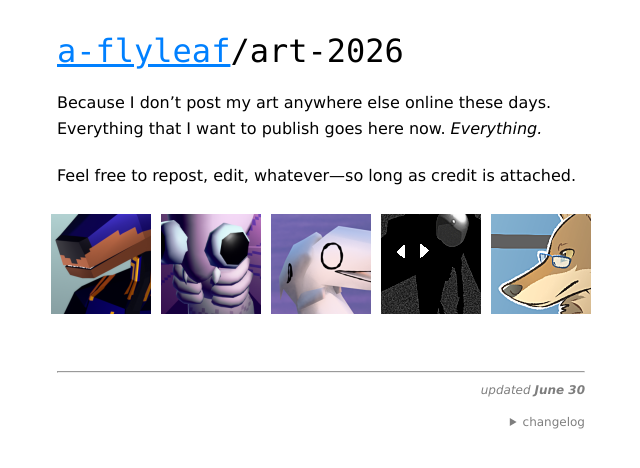
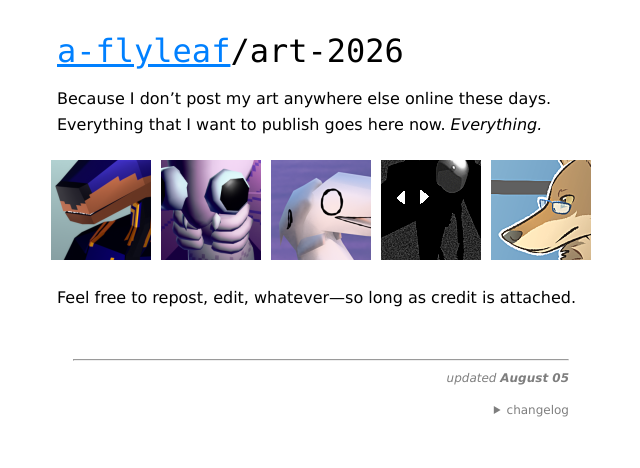
Before and after one commit to a-flyleaf/art-2026, a Jekyll site: the page built from index.html, in a window 1280 px wide. Shown: the top 468 px of the page, without its empty margins (319-959 px from the left). Built offline with Jekyll 4.4.1, drawn with Linux system fonts in a browser that asks for light colours.

Commit message:
index tweaks
- added note about page layouts & images in new tabs. then decided to not do the latter
- tiny CSS tweaks

```diff
--- a/assets/00.css
+++ b/assets/00.css
@@ -12,7 +12,7 @@ summary{cursor:pointer;}
 #index .wrap{max-width:35rem;}
 #index h1{font-size:2em; margin-top:1em; font-weight:normal; font-family:consolas,monospace;}
 #index a{color:#0080ff;} #index a:hover,#index a:active,#index a:hover{color:inherit; text-decoration:none;}
-#index p{line-height:1.65; margin:1.25em 0;}
+#index p{line-height:1.65; margin:1em 0;}
 @media (prefers-color-scheme:dark){
 	#index{background:#202020; color:#efefef;}
 	#index a{color:#00c0ff;}
--- a/index.html
+++ b/index.html
@@ -2,7 +2,7 @@
 layout: "00"
 typ: index
 css: "
-	#txt,footer{padding:0 1rem;}
+	.txt,footer{padding:0 1rem;}
 	#gallery.wrap{max-width:600px;} #gallery{text-align:center;} #gallery ul{list-style-type:none;} #gallery li{display:inline-block; margin:5px;}
 		#gallery a:hover,#gallery a:focus,#gallery a:active{opacity:.5;}
 
@@ -29,14 +29,17 @@ changelog:
   - date: 2026-06-30
     desc: >-
       +[hipster ’yote](INC_URL/hipster-yote)
+  - date: 2026-08-05
+    desc: >-
+      all images open in new tabs
 
 ---
-<section id="txt" class="wrap">
+<section class="txt wrap">
 <h1><a href="https://a-flyleaf.github.io">a-flyleaf</a>/art-2026</h1>
 
 <p>Because I don’t post my art anywhere else online these days. Everything that I want to publish goes here now. <em>Everything.</em></p>
 
-<p>Feel free to repost, edit, whatever—so long as credit is attached.</p>
+<!--<p>Page layouts vary somewhat<!--, with light or dark modes based on your browser preference--/>. All images open in a new tab, including the thumbnails below.</p>-->
 
 <!--some kind of simple javascript tag highlighter thign would be cool... like, list them all, then if it's clicked it'll fade out everything that *doesn't* apply. should be able to do this with site data & classes....
 
@@ -49,8 +52,10 @@ tags: <ul>[%for a in site.art%}{%assign tags=a.tags|uniq%}[%for t in tags%}<li>{
 </li></a>{%endfor%}</ul></section>
 <!--for dates I'm using whichever day the thing was "finished" on, w/e that means. details on the page itself.-->
 
+<section class="txt wrap"><p>Feel free to repost, edit, whatever—so long as credit is attached.</p></p>
+
 <footer class="wrap"><hr>
-	<p><small><i>updated <b>June&nbsp;30</b></i></small></p>
+	<p><small><i>updated <b>August&nbsp;05</b></i></small></p>
 
 	<details><summary>changelog</summary>{%capture inc-url%}{%include url.html%}{%endcapture%}
 		<ul>{%for c in page.changelog%}<li><b>{{c.date|date:"%B %-d"}}</b>: {{c.desc|markdownify|remove:"<p>"|remove:"</p>"|replace:"INC_URL",inc-url}}</li>{%endfor%}</ul>
```
